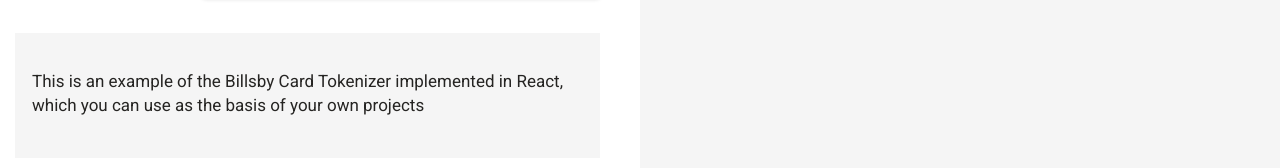
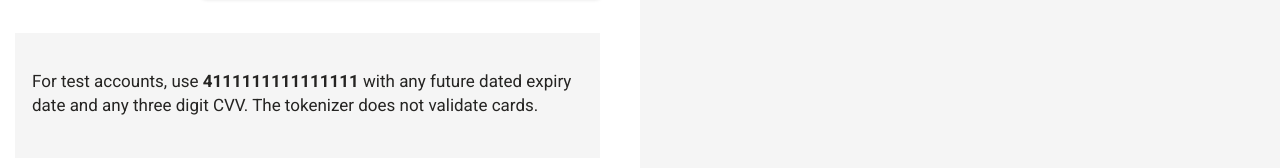
Before and after one commit to Billsby/billsby-tokenizer, a React (Create React App) app: page / in a window 1280 px wide. Shown: the part 329-497 px from the top of the page. Built offline with nearby package versions, Linux system fonts and the light colour scheme; a web font is replaced by a local one.

Commit message:
Update the Readme.Md

```diff
--- a/src/pages/index.js
+++ b/src/pages/index.js
@@ -79,8 +79,7 @@
                 </div>
               </div>
               <div className="reminder-wrap">
-                {/* <p className="t-text">For test accounts, use <span>4111111111111111</span> with any future dated expiry date and any three digit CVV. The tokenizer does not validate cards.</p> */}
-                <p className="t-text">This is an example of the Billsby Card Tokenizer implemented in React, which you can use as the basis of your own projects</p>
+                <p className="t-text">For test accounts, use <span>4111111111111111</span> with any future dated expiry date and any three digit CVV. The tokenizer does not validate cards.</p>
               </div>
               <input id="submit-button" className="btn-orange w-100" type="submit" value="Submit and tokenize" disabled />
             </form>
```
Also changed, not shown: 1 other file (tests, documents, lock files or other folders).
